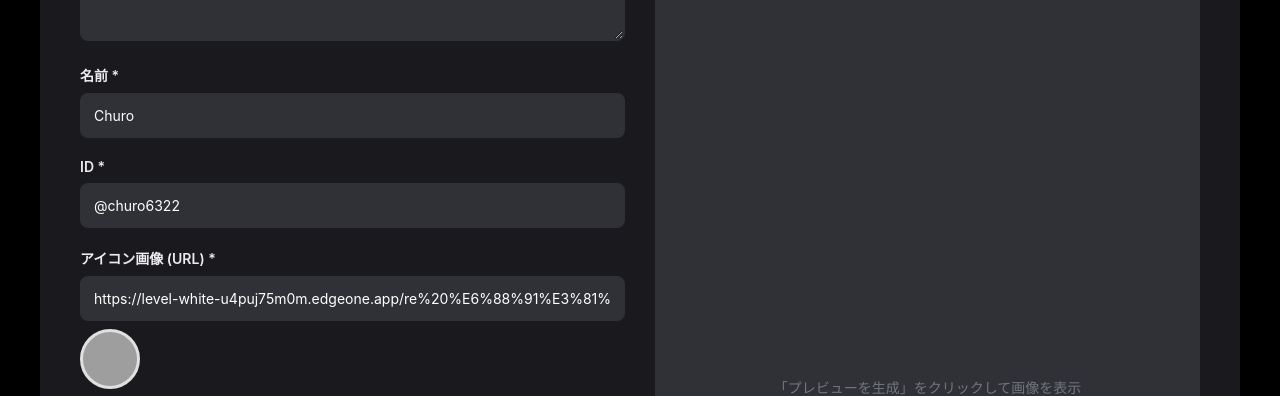
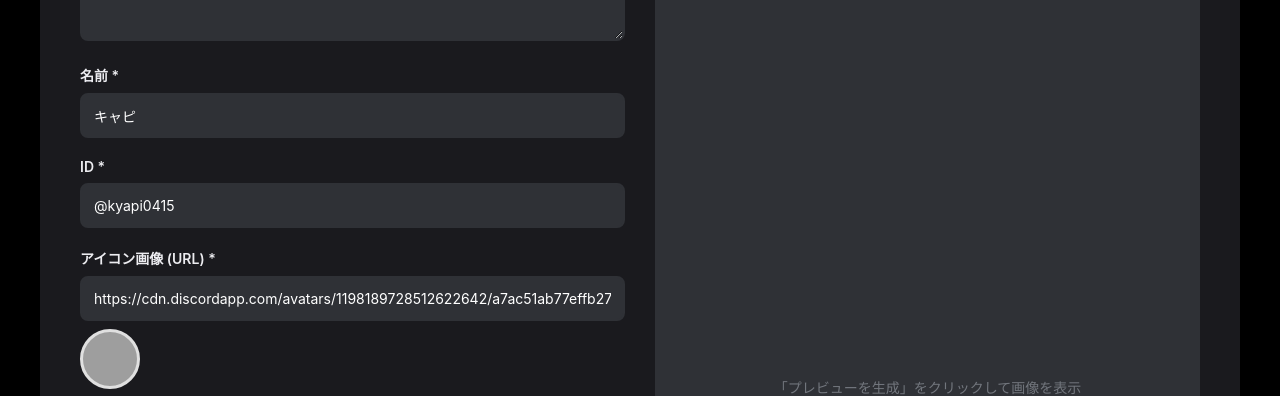
Before and after one commit to Sy-q11y/miqwebkyapi, a Flask app: page / in a window 1280 px wide. Shown: the part 217-613 px from the top of the page. Run offline with Flask 3, Linux system fonts and the light colour scheme; parts of the project's set-up code (start-up, migrations or seed data) failed here and were passed over; grey boxes are pictures that could not be loaded.

Commit message:
Update index.html

```diff
--- a/templates/index.html
+++ b/templates/index.html
@@ -293,17 +293,17 @@
 
                 <div class="form-group">
                     <label for="name">名前 *</label>
-                    <input type="text" id="name" name="name" placeholder="例: 田中太郎" value="Churo" required>
+                    <input type="text" id="name" name="name" placeholder="例: 田中太郎" value="キャピ" required>
                 </div>
 
                 <div class="form-group">
                     <label for="id">ID *</label>
-                    <input type="text" id="id" name="id" placeholder="例: @user123" value="@churo6322" required>
+                    <input type="text" id="id" name="id" placeholder="例: @user123" value="@kyapi0415" required>
                 </div>
 
                 <div class="form-group">
                     <label for="icon">アイコン画像 (URL) *</label>
-                    <input type="url" id="icon" name="icon" placeholder="https://example.com/image.png" value="https://level-white-u4puj75m0m.edgeone.app/re%20%E6%88%91%E3%81%8C%E6%89%8B%E4%B8%AD%EF%BC%88ae%EF%BC%89.png" required>
+                    <input type="url" id="icon" name="icon" placeholder="https://example.com/image.png" value="https://cdn.discordapp.com/avatars/1198189728512622642/a7ac51ab77effb278e2ac29bc64b53bd.webp?size=640" required>
                     <div id="iconPreview" class="icon-placeholder"></div>
                 </div>
 
```
